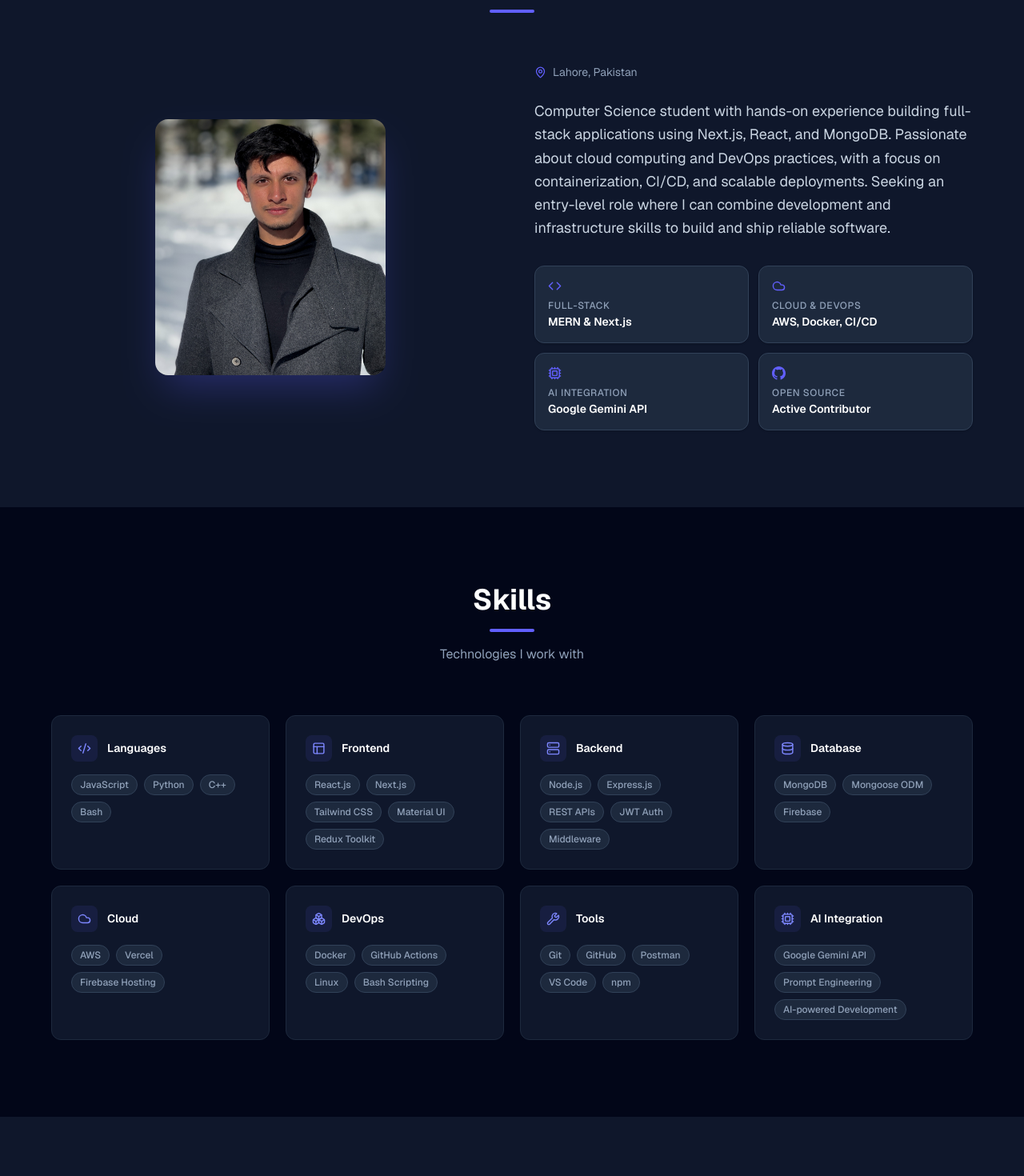
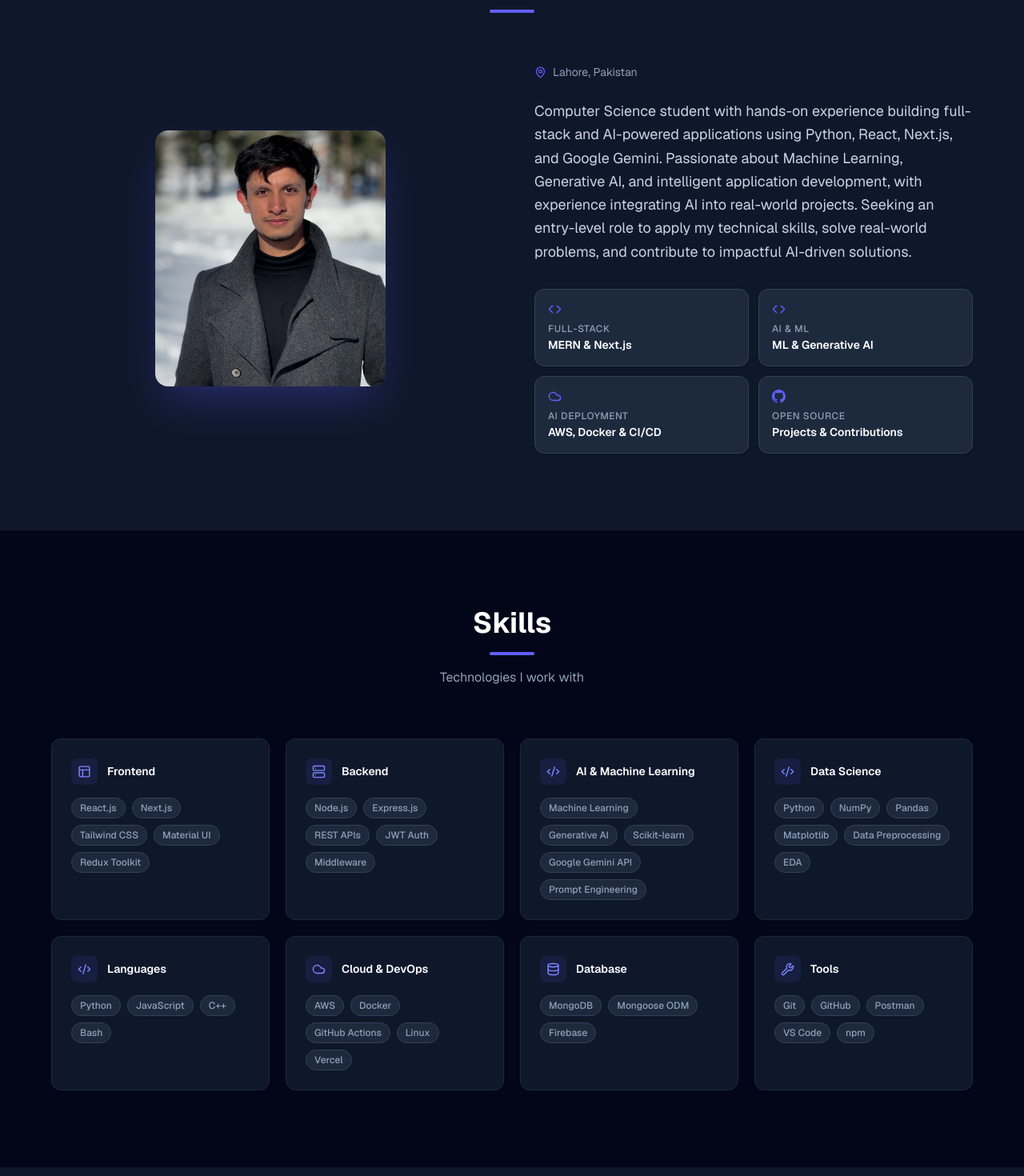
Before and after one commit to FurqanAlyy/Portfolio, a Next.js app: page / in a window 1280 px wide. Shown: the part 940-2410 px from the top of the page at 80% size. Built offline with nearby package versions, Linux system fonts and the light colour scheme.

Commit message:
Update portfolio

```diff
--- a/data/experience.js
+++ b/data/experience.js
@@ -4,7 +4,7 @@ export const experience = [
   {
     title: 'Web Developer Intern',
     institution: 'Webocation',
-    period: 'April 2026 – Present',
+    period: 'April 2026 – June 2026',
     description:
       'Worked as a Web Developer Intern, developing responsive web applications using React and WordPress, integrating APIs, customizing themes and plugins, and collaborating with the development team to deliver scalable and user-friendly solutions.',
     highlights: [
@@ -21,11 +21,11 @@ export const currentFocus = {
   institution: 'University of Central Punjab',
   period: '2023 – Present',
   description:
-    'Currently pursuing my CS degree while building production-grade full-stack applications, contributing to developer communities, and earning cloud certifications. Focused on MERN stack, DevOps practices, and AI integration.',
+    'Currently pursuing my CS degree while building production-grade full-stack and AI-powered applications. Focused on Machine Learning, Generative AI, AI integration, and deploying scalable solutions with modern cloud and DevOps technologies.',
   highlights: [
-    'Built 3+ production full-stack applications',
+    'Built 3+ full-stack and AI-powered applications',
     'Google Cloud & Vertex AI certifications',
     'Active in GDGoC, MLSA, and AWS Cloud Club',
-    'Focused on DevOps, CI/CD, and AI integration',
+    'Focused on Machine Learning, Generative AI, and AI deployment',
   ],
 };
--- a/data/personal.js
+++ b/data/personal.js
@@ -1,20 +1,20 @@
 export const personal = {
   name: 'Furqan Ali',
   title: 'Full-Stack Developer',
-  subtitle: 'DevOps & Cloud Infrastructure',
-  tagline: 'Building reliable, scalable software — from frontend to infrastructure.',
+  subtitle: 'AI/ML & Generative AI',
+  tagline: 'Building intelligent, scalable applications — from full-stack products to AI-powered solutions.',
   location: 'Lahore, Pakistan',
   email: 'furqan24ali@gmail.com',
   phone: '+92 370 0190949',
   linkedin: 'https://linkedin.com/in/furqan24ali',
   github: 'https://github.com/FurqanAlyy',
-  objective: `Computer Science student with hands-on experience building full-stack applications using Next.js, React, and MongoDB. Passionate about cloud computing and DevOps practices, with a focus on containerization, CI/CD, and scalable deployments. Seeking an entry-level role where I can combine development and infrastructure skills to build and ship reliable software.`,
+  objective: `Computer Science student with hands-on experience building full-stack and AI-powered applications using Python, React, Next.js, and Google Gemini. Passionate about Machine Learning, Generative AI, and intelligent application development, with experience integrating AI into real-world projects. Seeking an entry-level role to apply my technical skills, solve real-world problems, and contribute to impactful AI-driven solutions.`,
   highlights: [
-    { icon: 'Code', label: 'Full-Stack', value: 'MERN & Next.js' },
-    { icon: 'Cloud', label: 'Cloud & DevOps', value: 'AWS, Docker, CI/CD' },
-    { icon: 'Cpu', label: 'AI Integration', value: 'Google Gemini API' },
-    { icon: 'Github', label: 'Open Source', value: 'Active Contributor' },
-  ],
+  { icon: 'Code', label: 'Full-Stack', value: 'MERN & Next.js' },
+  { icon: 'Brain', label: 'AI & ML', value: 'ML & Generative AI' },
+  { icon: 'Cloud', label: 'AI Deployment', value: 'AWS, Docker & CI/CD' },
+  { icon: 'Github', label: 'Open Source', value: 'Projects & Contributions' },
+],
   certifications: [
     'Build a Website on Google Cloud Skill Badge',
     'Prompt Design in Vertex AI Skill Badge',
@@ -42,5 +42,11 @@ export const personal = {
         'Engaging with AWS fundamentals, cloud infrastructure concepts, and hands-on lab sessions to complement MERN stack skills.',
     },
   ],
-  interests: ['AI/ML Research Trends', 'Cricket', 'Reading Tech Blogs & Dev Docs', 'Chess', 'Football'],
+  interests: [
+  'AI/ML Research & Emerging Technologies',
+  'Reading Tech Blogs & Dev Docs',
+  'Cricket',
+  'Football',
+  'Chess'
+],
 };
--- a/data/projects.js
+++ b/data/projects.js
@@ -7,36 +7,65 @@ export const projects = [
       "Full-stack MERN application that leverages Google Gemini API to generate role-specific interview questions tailored to each user's uploaded resume and target job description. Includes resume-to-job matching, skill gap analysis, analytics dashboard, and secure JWT authentication.",
     techStack: ['MongoDB', 'Express.js', 'React.js', 'Node.js', 'Google Gemini API', 'JWT', 'Tailwind CSS'],
     github: 'https://github.com/FurqanAlyy/Prepify-AI',
-    live: "https://prepify-ai-omega.vercel.app/",
+    live: null,
     featured: true,
     gradient: 'from-violet-500 to-indigo-600',
   },
+
   {
     id: 2,
+    name: 'Network Anomaly Detection',
+    fullName: 'Network Anomaly Detection — ML-Based Intrusion Detection',
+    description:
+      'Machine learning system for detecting and classifying anomalous network activity using the NSL-KDD dataset. Implements Random Forest for binary and multi-class intrusion classification with data preprocessing, feature engineering, and model evaluation.',
+    techStack: ['Python', 'Pandas', 'NumPy', 'Scikit-learn', 'Random Forest', 'Matplotlib', 'Seaborn'],
+    github: 'https://github.com/FurqanAlyy/network-anomaly-detection',
+    live: null,
+    featured: true,
+    gradient: 'from-orange-500 to-red-600',
+  },
+
+  {
+    id: 3,
+    name: 'Enron Anomaly Detection',
+    fullName: 'Enron Anomaly Detection — Unsupervised Machine Learning',
+    description:
+      'Unsupervised machine learning project for identifying anomalous patterns in the Enron financial and email dataset. Applies One-Class SVM, Isolation Forest, and Local Outlier Factor to detect potential outliers across financial and email-related features.',
+    techStack: ['Python', 'Pandas', 'NumPy', 'Scikit-learn', 'One-Class SVM', 'Isolation Forest', 'LOF'],
+    github: 'https://github.com/FurqanAlyy/Enron-Anomaly-Detection',
+    live: null,
+    featured: true,
+    gradient: 'from-fuchsia-500 to-purple-600',
+  },
+
+  {
+    id: 4,
     name: 'QASAF',
     fullName: 'QASAF — AI-Enhanced E-Commerce Platform with Chatbot',
     description:
       'Production-grade e-commerce platform using Next.js App Router with SSR, dynamic routing, shopping cart with Redux Toolkit, order management, product review & rating system, role-based access control, and an AI-powered chatbot for product discovery.',
     techStack: ['Next.js', 'MongoDB', 'Express.js', 'Node.js', 'Redux Toolkit', 'Tailwind CSS', 'AI Chatbot'],
     github: 'https://github.com/FurqanAlyy/QASAF-Clothing-Brand',
-    live: "https://qasaf-clothing-brand.vercel.app/",
+    live: null,
     featured: true,
     gradient: 'from-cyan-500 to-blue-600',
   },
+
   {
-    id: 3,
+    id: 5,
     name: 'CodeSync',
     fullName: 'CodeSync — Real-Time Collaborative Code Editor',
     description:
       'A lightweight, real-time collaborative code editor built with React, Monaco Editor, Yjs, and Socket.IO. Multiple users can edit the same document simultaneously with conflict-free merging, live cursor awareness, and presence indicators — all in a single Docker container.',
-    techStack: ['React', 'Monaco Editor', 'Yjs', 'Socket.IO', 'Docker', 'Node.js', 'Express.js', 'Tailwind CSS', 'AWS ECR,ECS,EC2'],
+    techStack: ['React', 'Monaco Editor', 'Yjs', 'Socket.IO', 'Docker', 'Node.js', 'Express.js', 'Tailwind CSS', 'AWS ECR, ECS, EC2'],
     github: 'https://github.com/FurqanAlyy/CodeSync-Real-Time-Collaborative-Code-Editor-',
-    live: "http://codesync-load-balancer-65810073.ap-northeast-1.elb.amazonaws.com",
+    live: null,
     featured: true,
     gradient: 'from-emerald-500 to-teal-600',
   },
-   {
-    id: 4,
+
+  {
+    id: 6,
     name: 'Console Streaming Platform',
     fullName: 'C++ Console-Based Movie Streaming Platform',
     description:
@@ -46,5 +75,5 @@ export const projects = [
     live: null,
     featured: true,
     gradient: 'from-cyan-500 to-blue-600',
-  }
-];
+  },
+]
--- a/data/skills.js
+++ b/data/skills.js
@@ -1,9 +1,4 @@
 export const skills = [
-  {
-    category: 'Languages',
-    icon: 'Code2',
-    items: ['JavaScript', 'Python', 'C++', 'Bash'],
-  },
   {
     category: 'Frontend',
     icon: 'Layout',
@@ -15,28 +10,39 @@ export const skills = [
     items: ['Node.js', 'Express.js', 'REST APIs', 'JWT Auth', 'Middleware'],
   },
   {
+    category: 'AI & Machine Learning',
+    icon: 'Brain',
+    items: [
+      'Machine Learning',
+      'Generative AI',
+      'Scikit-learn',
+      'Google Gemini API',
+      'Prompt Engineering',
+    ],
+  },
+  {
+    category: 'Data Science',
+    icon: 'BarChart3',
+    items: ['Python', 'NumPy', 'Pandas', 'Matplotlib', 'Data Preprocessing', 'EDA'],
+  },
+  {
+    category: 'Languages',
+    icon: 'Code2',
+    items: ['Python', 'JavaScript', 'C++', 'Bash'],
+  },
+  {
+    category: 'Cloud & DevOps',
+    icon: 'Cloud',
+    items: ['AWS', 'Docker', 'GitHub Actions', 'Linux', 'Vercel'],
+  },
+  {
     category: 'Database',
     icon: 'Database',
     items: ['MongoDB', 'Mongoose ODM', 'Firebase'],
-  },
-  {
-    category: 'Cloud',
-    icon: 'Cloud',
-    items: ['AWS', 'Vercel', 'Firebase Hosting'],
-  },
-  {
-    category: 'DevOps',
-    icon: 'Container',
-    items: ['Docker', 'GitHub Actions', 'Linux', 'Bash Scripting'],
   },
   {
     category: 'Tools',
     icon: 'Wrench',
     items: ['Git', 'GitHub', 'Postman', 'VS Code', 'npm'],
   },
-  {
-    category: 'AI Integration',
-    icon: 'Cpu',
-    items: ['Google Gemini API', 'Prompt Engineering', 'AI-powered Development'],
-  },
-];
+]
```
Also changed, not shown: 1 other file (tests, documents, lock files or other folders).
